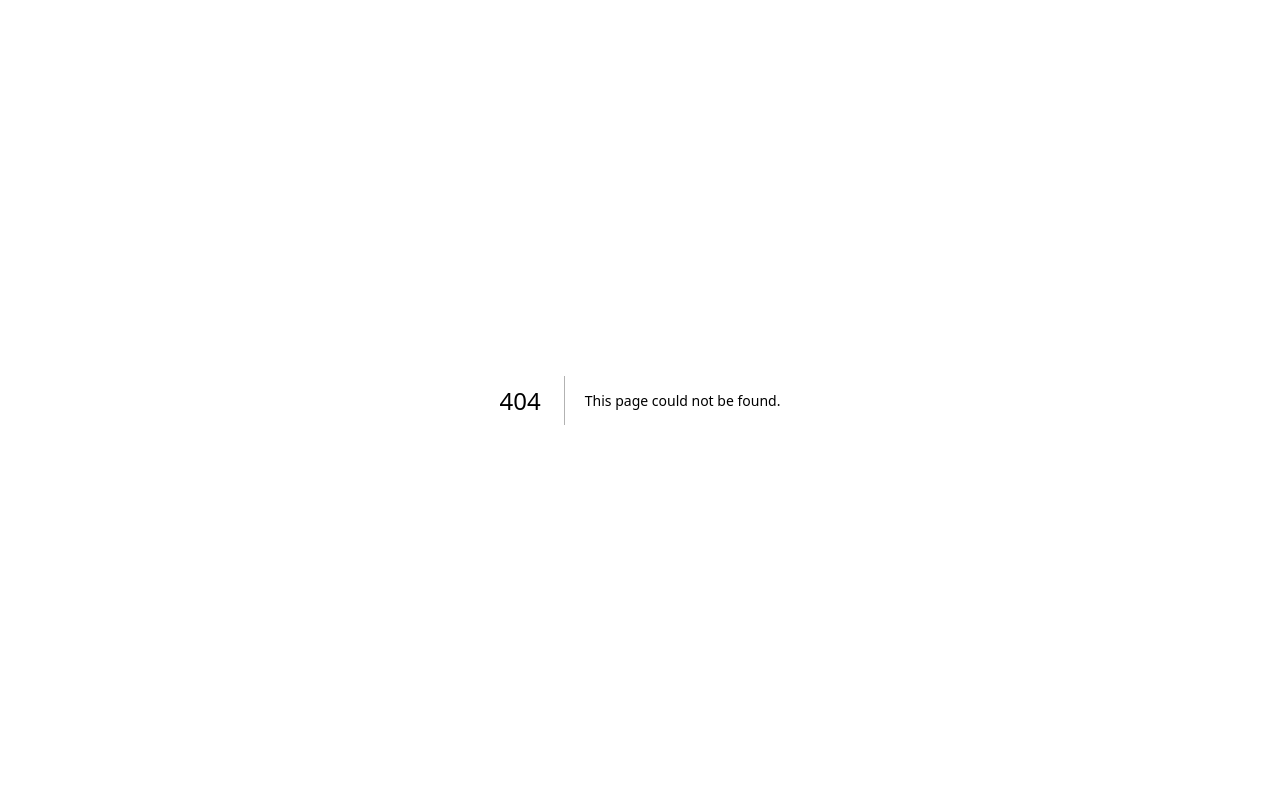
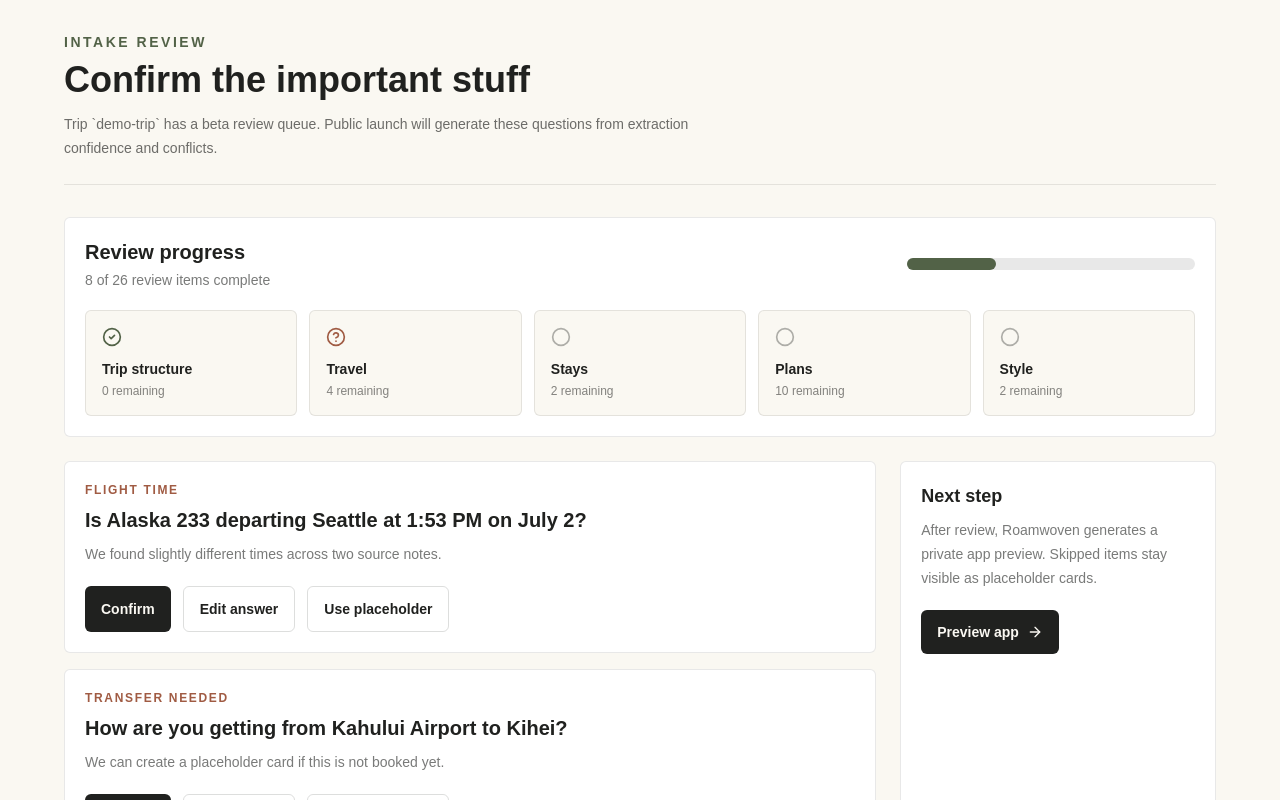
Before and after one commit to slamerow/roamwoven, a Next.js app: page /maker/trips/demo-trip/review in a window 1280 px wide. Before the commit this address had no page. Shown: the top 800 px of the page. Built offline with nearby package versions, Linux system fonts and the light colour scheme.

Commit message:
Add beta intake review flow

```diff
--- /dev/null
+++ b/app/maker/trips/[tripId]/review/page.tsx
@@ -0,0 +1,152 @@
+import Link from "next/link";
+import { ArrowRight, CheckCircle2, Circle, HelpCircle } from "lucide-react";
+
+const sections = [
+  { title: "Trip structure", status: "complete", remaining: 0 },
+  { title: "Travel", status: "current", remaining: 4 },
+  { title: "Stays", status: "pending", remaining: 2 },
+  { title: "Plans", status: "pending", remaining: 10 },
+  { title: "Style", status: "pending", remaining: 2 }
+];
+
+const currentQuestions = [
+  {
+    label: "Flight time",
+    question: "Is Alaska 233 departing Seattle at 1:53 PM on July 2?",
+    detail: "We found slightly different times across two source notes."
+  },
+  {
+    label: "Transfer needed",
+    question: "How are you getting from Kahului Airport to Kihei?",
+    detail: "We can create a placeholder card if this is not booked yet."
+  },
+  {
+    label: "Missing placement",
+    question: "Where should 'Road to Hana snacks' appear?",
+    detail: "This note has a city clue but no clear date."
+  }
+];
+
+export default async function ReviewPage({
+  params
+}: {
+  params: Promise<{ tripId: string }>;
+}) {
+  const { tripId } = await params;
+
+  return (
+    <main className="min-h-screen bg-paper px-6 py-8 md:px-10">
+      <div className="mx-auto max-w-6xl">
+        <header className="border-b border-ink/10 pb-6">
+          <p className="text-sm font-semibold uppercase tracking-[0.18em] text-moss">
+            Intake Review
+          </p>
+          <h1 className="mt-2 text-4xl font-semibold text-ink">
+            Confirm the important stuff
+          </h1>
+          <p className="mt-3 max-w-2xl text-sm leading-6 text-ink/65">
+            Trip `{tripId}` has a beta review queue. Public launch will generate
+            these questions from extraction confidence and conflicts.
+          </p>
+        </header>
+
+        <section className="mt-8 rounded-md border border-ink/10 bg-white p-5">
+          <div className="flex flex-col gap-3 md:flex-row md:items-center md:justify-between">
+            <div>
+              <h2 className="text-xl font-semibold text-ink">
+                Review progress
+              </h2>
+              <p className="mt-1 text-sm text-ink/60">
+                8 of 26 review items complete
+              </p>
+            </div>
+            <div className="h-3 w-full rounded-full bg-ink/10 md:w-72">
+              <div className="h-3 w-[31%] rounded-full bg-moss" />
+            </div>
+          </div>
+
+          <div className="mt-5 grid gap-3 md:grid-cols-5">
+            {sections.map((section) => {
+              const Icon =
+                section.status === "complete"
+                  ? CheckCircle2
+                  : section.status === "current"
+                    ? HelpCircle
+                    : Circle;
+              return (
+                <div
+                  key={section.title}
+                  className="rounded-md border border-ink/10 bg-paper p-4"
+                >
+                  <Icon
+                    className={
+                      section.status === "complete"
+                        ? "text-moss"
+                        : section.status === "current"
+                          ? "text-clay"
+                          : "text-ink/35"
+                    }
+                    size={20}
+                  />
+                  <p className="mt-3 text-sm font-semibold text-ink">
+                    {section.title}
+                  </p>
+                  <p className="mt-1 text-xs text-ink/55">
+                    {section.remaining} remaining
+                  </p>
+                </div>
+              );
+            })}
+          </div>
+        </section>
+
+        <section className="mt-6 grid gap-6 lg:grid-cols-[0.72fr_0.28fr]">
+          <div className="space-y-4">
+            {currentQuestions.map((question) => (
+              <article
+                key={question.question}
+                className="rounded-md border border-ink/10 bg-white p-5"
+              >
+                <p className="text-xs font-semibold uppercase tracking-[0.14em] text-clay">
+                  {question.label}
+                </p>
+                <h2 className="mt-2 text-xl font-semibold text-ink">
+                  {question.question}
+                </h2>
+                <p className="mt-2 text-sm leading-6 text-ink/60">
+                  {question.detail}
+                </p>
+                <div className="mt-5 flex flex-wrap gap-3">
+                  <button className="rounded-md bg-ink px-4 py-3 text-sm font-semibold text-paper">
+                    Confirm
+                  </button>
+                  <button className="rounded-md border border-ink/15 px-4 py-3 text-sm font-semibold text-ink">
+                    Edit answer
+                  </button>
+                  <button className="rounded-md border border-ink/15 px-4 py-3 text-sm font-semibold text-ink">
+                    Use placeholder
+                  </button>
+                </div>
+              </article>
+            ))}
+          </div>
+
+          <aside className="rounded-md border border-ink/10 bg-white p-5">
+            <h2 className="text-lg font-semibold text-ink">Next step</h2>
+            <p className="mt-2 text-sm leading-6 text-ink/60">
+              After review, Roamwoven generates a private app preview. Skipped
+              items stay visible as placeholder cards.
+            </p>
+            <Link
+              href="/t/demo"
+              className="mt-5 inline-flex items-center gap-2 rounded-md bg-ink px-4 py-3 text-sm font-semibold text-paper"
+            >
+              Preview app
+              <ArrowRight size={16} />
+            </Link>
+          </aside>
+        </section>
+      </div>
+    </main>
+  );
+}
--- a/app/maker/trips/[tripId]/upload/page.tsx
+++ b/app/maker/trips/[tripId]/upload/page.tsx
@@ -1,10 +1,24 @@
-import { FileImage, FileSpreadsheet, FileText, Lock } from "lucide-react";
+import Link from "next/link";
+import {
+  ClipboardList,
+  FileImage,
+  FileSpreadsheet,
+  FileText,
+  UploadCloud
+} from "lucide-react";
 
 const uploadTypes = [
   { label: "PDF confirmations", icon: FileText },
   { label: "Screenshots", icon: FileImage },
   { label: "Word docs and notes", icon: FileText },
   { label: "Spreadsheets", icon: FileSpreadsheet }
+];
+
+const intakePreview = [
+  { label: "Travel bookings", count: 6 },
+  { label: "Stays", count: 4 },
+  { label: "Activities and notes", count: 42 },
+  { label: "Need review", count: 10 }
 ];
 
 export default async function UploadPage({
@@ -30,16 +44,72 @@ export default async function UploadPage({
           </p>
         </header>
 
-        <section className="mt-8 rounded-md border border-dashed border-ink/20 bg-white p-8 text-center">
-          <Lock className="mx-auto text-moss" size={28} />
-          <h2 className="mt-4 text-xl font-semibold text-ink">
-            Upload area placeholder
-          </h2>
-          <p className="mx-auto mt-3 max-w-xl text-sm leading-6 text-ink/65">
-            This will accept PDFs, screenshots, docs, spreadsheets, and pasted
-            trip notes for Roamwoven's intake review. During beta, this screen is
-            reachable without payment.
-          </p>
+        <section className="mt-8 grid gap-6 lg:grid-cols-[1.2fr_0.8fr]">
+          <div className="rounded-md border border-dashed border-ink/20 bg-white p-6">
+            <div className="flex items-center gap-3">
+              <UploadCloud className="text-moss" size={26} />
+              <div>
+                <h2 className="text-xl font-semibold text-ink">
+                  Upload trip materials
+                </h2>
+                <p className="mt-1 text-sm text-ink/60">
+                  Beta mode skips payment and starts intake directly.
+                </p>
+              </div>
+            </div>
+
+            <label className="mt-6 flex min-h-52 cursor-pointer flex-col items-center justify-center rounded-md border border-dashed border-ink/20 bg-paper px-4 py-8 text-center">
+              <UploadCloud className="text-tide" size={34} />
+              <span className="mt-4 text-base font-semibold text-ink">
+                Drop files here or choose files
+              </span>
+              <span className="mt-2 max-w-md text-sm leading-6 text-ink/60">
+                PDFs, screenshots, Word docs, spreadsheets, and saved
+                confirmations all belong here.
+              </span>
+              <input className="sr-only" multiple type="file" />
+            </label>
+
+            <label className="mt-5 block">
+              <span className="flex items-center gap-2 text-sm font-semibold text-ink">
+                <ClipboardList size={18} />
+                Paste loose notes
+              </span>
+              <textarea
+                className="mt-2 min-h-36 w-full rounded-md border border-ink/15 bg-white px-3 py-3 text-sm leading-6"
+                placeholder="Paste itinerary notes, booking snippets, restaurant ideas, or anything that did not come as a file."
+              />
+            </label>
+
+            <Link
+              href={`/maker/trips/${tripId}/review`}
+              className="mt-5 inline-flex rounded-md bg-ink px-4 py-3 text-sm font-semibold text-paper"
+            >
+              Start intake review
+            </Link>
+          </div>
+
+          <aside className="rounded-md border border-ink/10 bg-white p-5">
+            <h2 className="text-xl font-semibold text-ink">Intake preview</h2>
+            <p className="mt-2 text-sm leading-6 text-ink/60">
+              This is the kind of summary beta users should see after processing.
+            </p>
+            <div className="mt-5 space-y-3">
+              {intakePreview.map((item) => (
+                <div
+                  key={item.label}
+                  className="flex items-center justify-between rounded-md bg-paper px-4 py-3"
+                >
+                  <span className="text-sm font-semibold text-ink">
+                    {item.label}
+                  </span>
+                  <span className="text-sm font-semibold text-clay">
+                    {item.count}
+                  </span>
+                </div>
+              ))}
+            </div>
+          </aside>
         </section>
 
         <section className="mt-6 grid gap-3 md:grid-cols-4">
```
